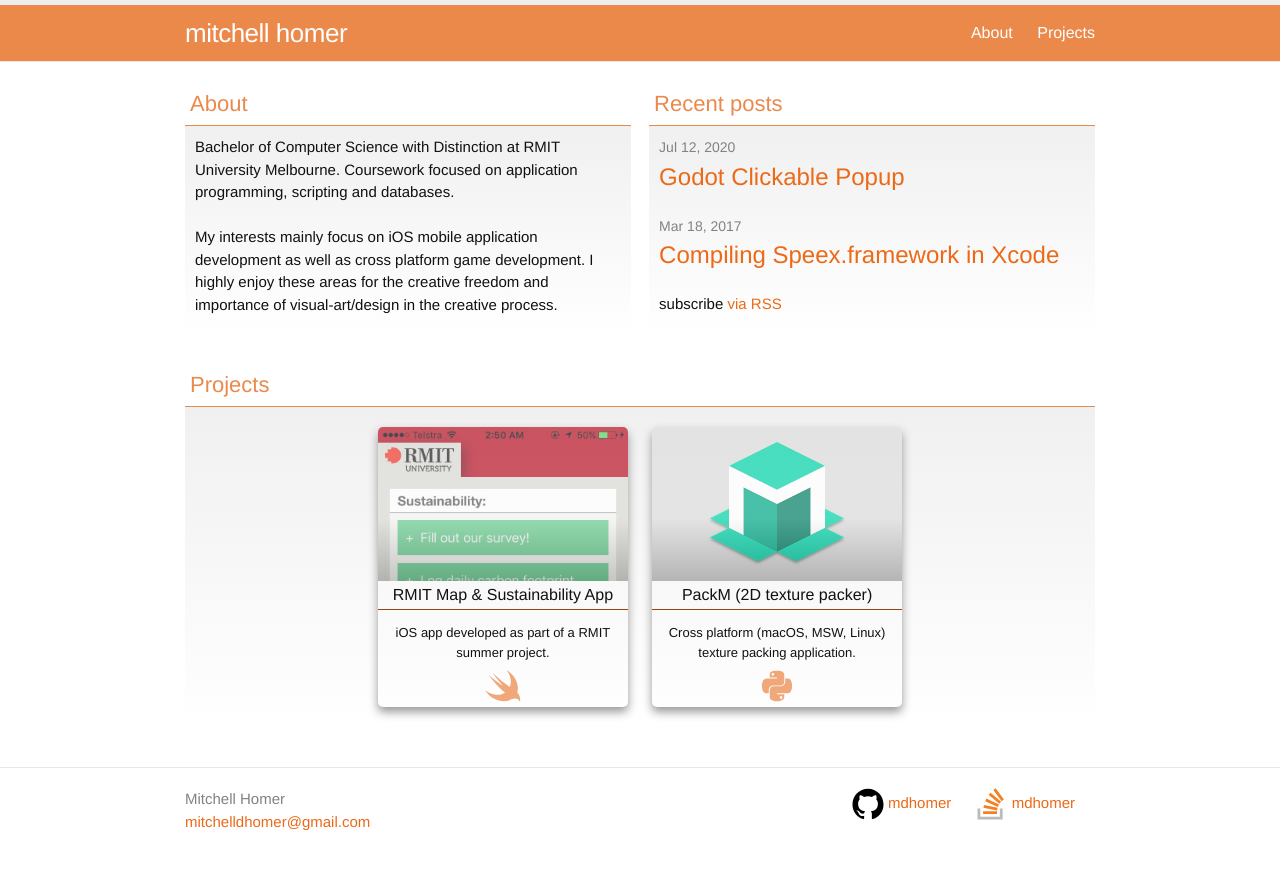
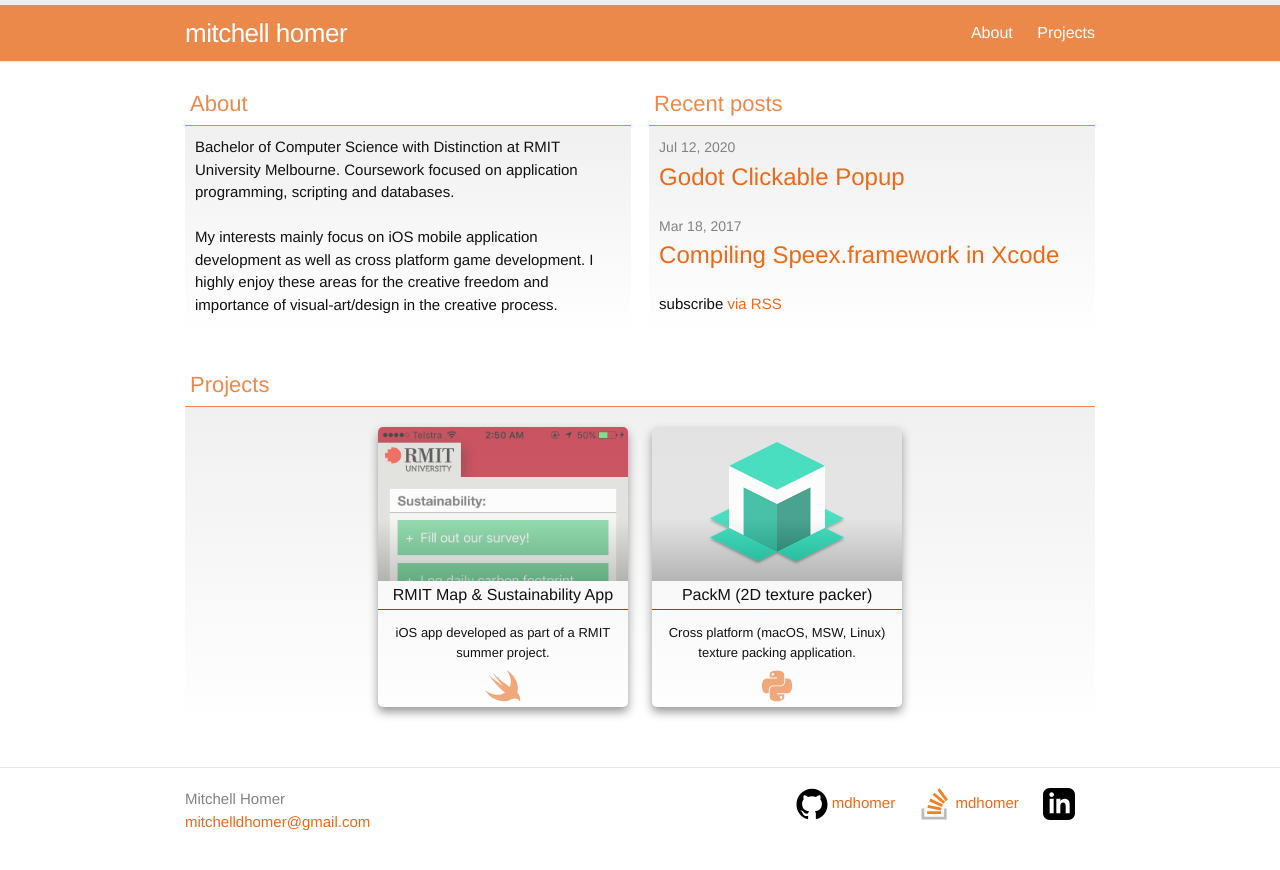
Before and after one commit to mdhomer/mdhomer.github.io, a Jekyll site: the page built from index.md, in a window 1280 px wide. Shown: the top 870 px of the page. Built offline with Jekyll 4.4.1, drawn with Linux system fonts in a browser that asks for light colours.

Commit message:
include a linkedin profile icon/link to social media section

```diff
--- a/_config.yml
+++ b/_config.yml
@@ -26,6 +26,7 @@ url: "" # the base hostname & protocol for your site, e.g. http://example.com
 github_username:  mdhomer
 stackoverflow_username: mdhomer
 stackoverflow_number: 4742817
+linkedin_url: http://www.linkedin.com/in/mitchell-homer-469742171
 
 collections:
   projects:
--- a/_includes/footer.html
+++ b/_includes/footer.html
@@ -36,6 +36,12 @@
           </li>
           {% endif %}
 
+          {% if site.linkedin_url %}
+          <li>
+              {% include icon-linkedin.html url=site.linkedin_url %}
+          </li>
+          {% endif %}
+
           {% if site.twitter_username %}
           <li>
             {% include icon-twitter.html username=site.twitter_username %}
--- /dev/null
+++ b/_includes/icon-linkedin.html
@@ -0,0 +1 @@
+<a href="{{ include.url }}"><span class="icon icon--linkedin">{% include icon-linkedin.svg %}</span></a>
```
Also changed, not shown: _includes/icon-linkedin.svg (added).
